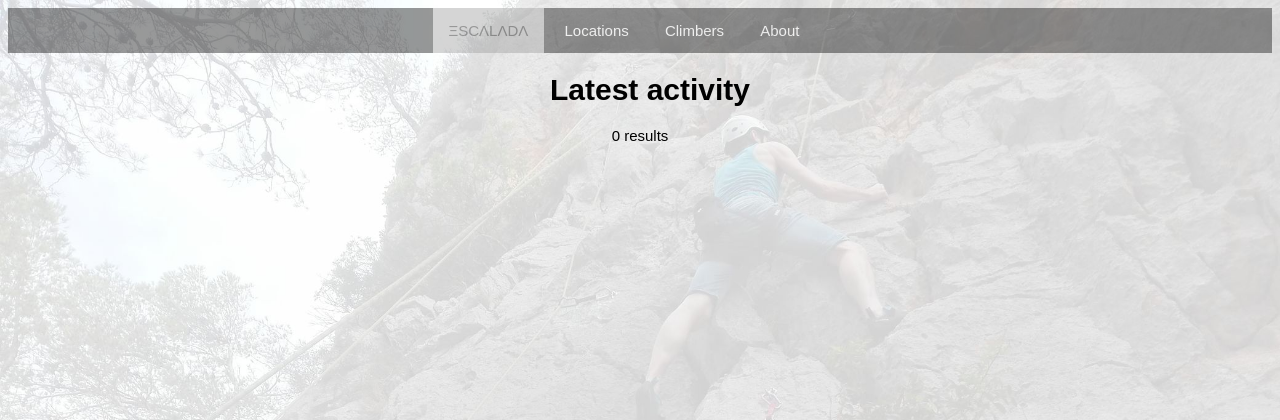
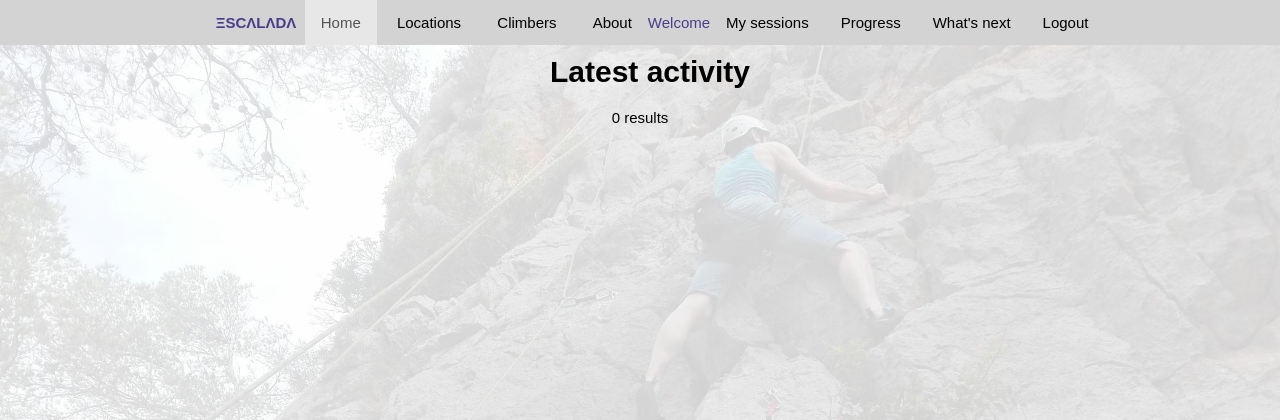
Before and after one commit to RemRanger/Escalada, a PHP site: page /index.php in a window 1280 px wide. Shown: the top 420 px of the page. Run offline with PHP 8.4, Linux system fonts and the light colour scheme; the visitor is signed in with stand-in values (Sample User, id 1); data that the repository does not hold is empty.

Commit message:
Restyled to reflect Angular and React versions.

```diff
--- a/index.php
+++ b/index.php
@@ -17,7 +17,9 @@ if(isset($_SESSION['IdUser']))
 <html>
 <head>
 <meta name="viewport" content="width=device-width, initial-scale=1.0">
+<title>&Xi;SC&Lambda;L&Lambda;D&Lambda;</title>
 <link rel="stylesheet" type="text/css" href="style.css">
+<link rel="icon" type="image/x-icon" href="favicon.ico">
 </head>
 <body>
 
--- a/mainmenu.php
+++ b/mainmenu.php
@@ -15,13 +15,14 @@ if(isset($_SESSION['IdUser']))
 $pageUrl = basename($_SERVER['PHP_SELF']);
 $pages =
 [
-	"index.php" => "&Xi;SC&Lambda;L&Lambda;D&Lambda;",
+	"index.php" => "Home",
 	"locations.php" => "Locations",
 	"climbers.php" => "Climbers",
 	"about.php" => "About"
 ];
 
 echo '<ul class="topnav">';
+echo '<li><img src="favicon.ico" style="vertical-align:middle" width="32px"/><span style="color:darkslateblue; font-weight:800">&nbsp;&nbsp;&Xi;SC&Lambda;L&Lambda;D&Lambda;&nbsp;</span></li>';
 foreach ($pages as $page => $pageName)
 {
 	echo '	<li><a href="' . $page . '"';
@@ -32,15 +33,11 @@ foreach ($pages as $page => $pageName)
 
 if (!empty($_SESSION["IdUser"]))
 {
-	echo '<li class="dropdown">';
-	echo '  <a href="#" class="dropbtn"">' . $row["FirstName"] . '</a>';
-	echo '    <div class="dropdown-content">';
-	echo '    	<a href="sessions.php">My sessions</a>';
-	echo '    	<a href="progress.php">Progress</a>';
-	echo '    	<a href="whatsnext.php">What\'s next</a>';
-	echo '    	<a href="logout.php?logout">Logout</a>';
-	echo '    </div>';
-	echo '</li>';
+	echo '<li style="color:darkslateblue">Welcome ' . $row["FirstName"] . '</li>';
+	echo '<li><a href="sessions.php">My sessions</a></li>';
+	echo '<li><a href="progress.php">Progress</a></li>';
+	echo '<li><a href="whatsnext.php">What\'s next</a></li>';
+	echo '<li><a href="logout.php?logout">Logout</a></li>';
 }
 else
 	echo '<li><a href="login.php">Login</a></li>';
--- a/style.css
+++ b/style.css
@@ -1,10 +1,12 @@
 body
 {
+	margin: 0;
+	padding-top: 35px;
   	font: 15px arial, sans-serif;
 	background-image: url("background.jpg");
 	background-size: 100%;
 	background-repeat: repeat;
-  	background-color: white;
+	background-attachment: fixed;
 }
 
 h1
@@ -35,27 +37,27 @@ th, td
 
 ul.topnav
 {
-    list-style-type: none;
-    margin: 0;
-    padding: 0;
-    overflow: hidden;
-    background-color: black;
-	opacity: .4;
-    /*position: fixed;
-    top: 0;
-    width: 100%;*/
-}
+  margin: 0;
+  padding: 0;
+  overflow: hidden;
+  background-color: lightgrey;
+  position: fixed;
+  z-index: 1;
+  width: 100%;
+  top: 0;
+  text-align: center;
+  vertical-align: middle;}
 
 ul.topnav li
 {
     float: center;
 	display: inline-block;
-    color: white;
+    color: black;
 }
 ul.topnav li a
 {
     display: block;
-    color: white;
+    color: black;
     text-align: center;
     padding: 14px 16px;
     text-decoration: none;
@@ -70,7 +72,7 @@ ul.topnav li a:hover:not(.active)
 ul.topnav li a.active
 {
     color: black;
-    background-color: white;
+    background-color: whitesmoke;
 	opacity: .6;
 }
 
@@ -82,8 +84,8 @@ ul.subnav
 li a, .dropbtn
 {
     display: inline-block;
-    color: white;
-	background-color: black;
+    color: black;
+	background-color: lightgrey;
     text-align: center;
     padding: 14px 16px;
     text-decoration: none;
@@ -91,7 +93,7 @@ li a, .dropbtn
 
 div a:hover, .dropdown-content:hover
 {
-	color: red;
+	color: cornflowerblue;
 }
 
 li.dropdown
@@ -164,13 +166,13 @@ input[type="button"]
 
 a
 {
-	color: maroon;
+	color: royalblue;
 	text-decoration: none;
 }
 
 a:hover
 {
-	color: red;
+	color: cornflowerblue;
 }
 
 #login-form td
```
Also changed, not shown: favicon.ico (added).
